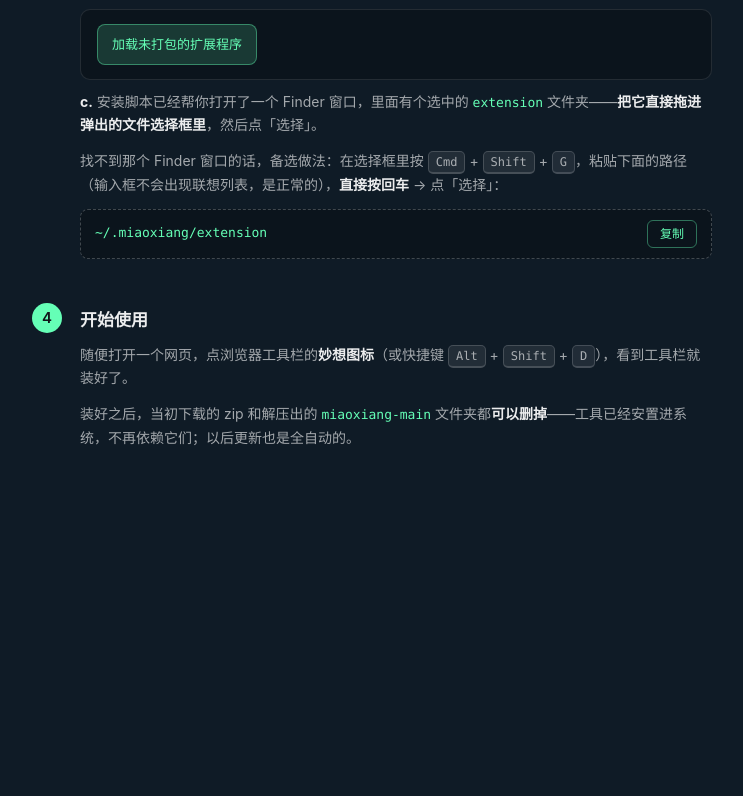
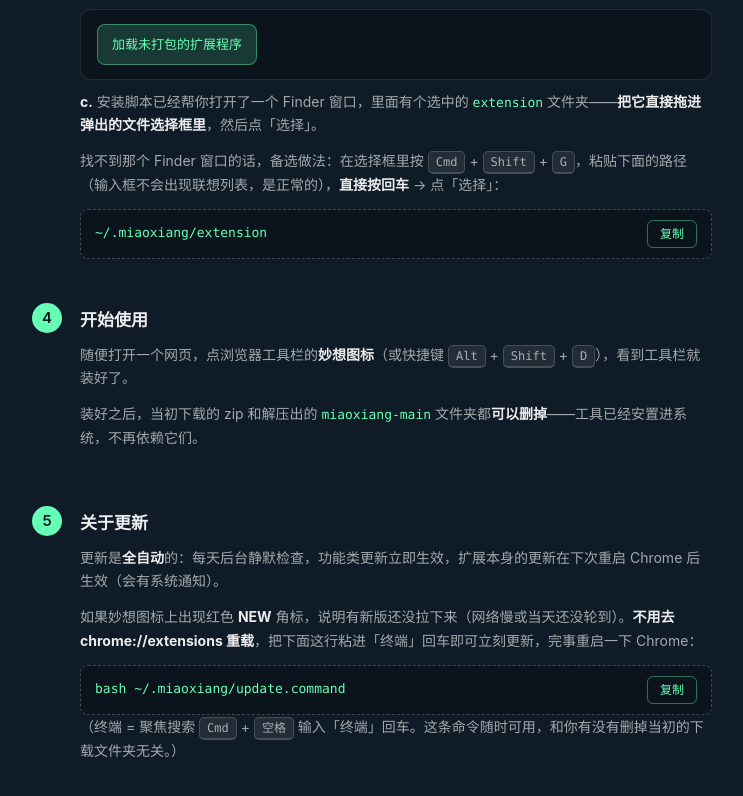
Before and after one commit to FengranZhou/miaoxiang, a browser extension: page 妙想安装手册.html in a window 1280 px wide. Shown: the part 1379-2175 px from the top of the page, without its empty margins (268-1011 px from the left). Before the commit the page ends 1981 px from the top, so only its background shows below. Drawn offline with Linux system fonts and the light colour scheme.

Commit message:
release v2.0.12

```diff
--- a/妙想安装手册.html
+++ b/妙想安装手册.html
@@ -177,7 +177,18 @@
     <div class="b">
       <h2>开始使用</h2>
       <p>随便打开一个网页，点浏览器工具栏的<strong>妙想图标</strong>（或快捷键 <kbd>Alt</kbd> + <kbd>Shift</kbd> + <kbd>D</kbd>），看到工具栏就装好了。</p>
-      <p class="note">装好之后，当初下载的 zip 和解压出的 <code>miaoxiang-main</code> 文件夹都<strong>可以删掉</strong>——工具已经安置进系统，不再依赖它们；以后更新也是全自动的。</p>
+      <p class="note">装好之后，当初下载的 zip 和解压出的 <code>miaoxiang-main</code> 文件夹都<strong>可以删掉</strong>——工具已经安置进系统，不再依赖它们。</p>
+    </div>
+  </div>
+
+  <div class="step">
+    <div class="n">5</div>
+    <div class="b">
+      <h2>关于更新</h2>
+      <p>更新是<strong>全自动</strong>的：每天后台静默检查，功能类更新立即生效，扩展本身的更新在下次重启 Chrome 后生效（会有系统通知）。</p>
+      <p>如果妙想图标上出现红色 <strong>NEW</strong> 角标，说明有新版还没拉下来（网络慢或当天还没轮到）。<strong>不用去 chrome://extensions 重载</strong>，把下面这行粘进「终端」回车即可立刻更新，完事重启一下 Chrome：</p>
+      <div class="path"><span>bash ~/.miaoxiang/update.command</span><button class="copy" onclick="cp('bash ~/.miaoxiang/update.command', this)">复制</button></div>
+      <p class="note">（终端 = 聚焦搜索 <kbd>Cmd</kbd> + <kbd>空格</kbd> 输入「终端」回车。这条命令随时可用，和你有没有删掉当初的下载文件夹无关。）</p>
     </div>
   </div>
 
```
Also changed, not shown: README.md, extension/manifest.json.
